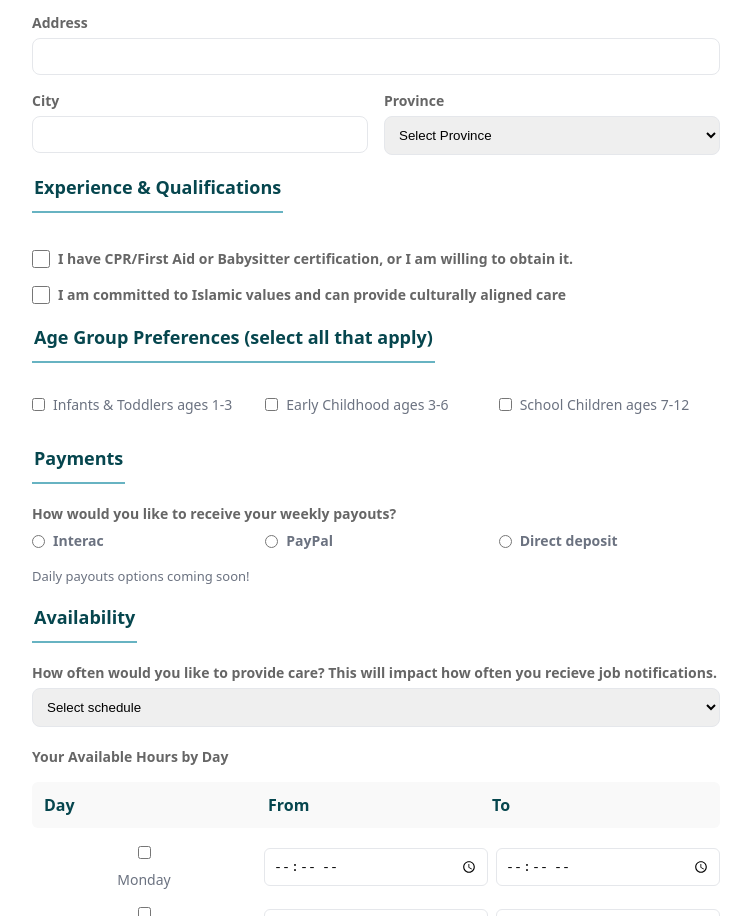
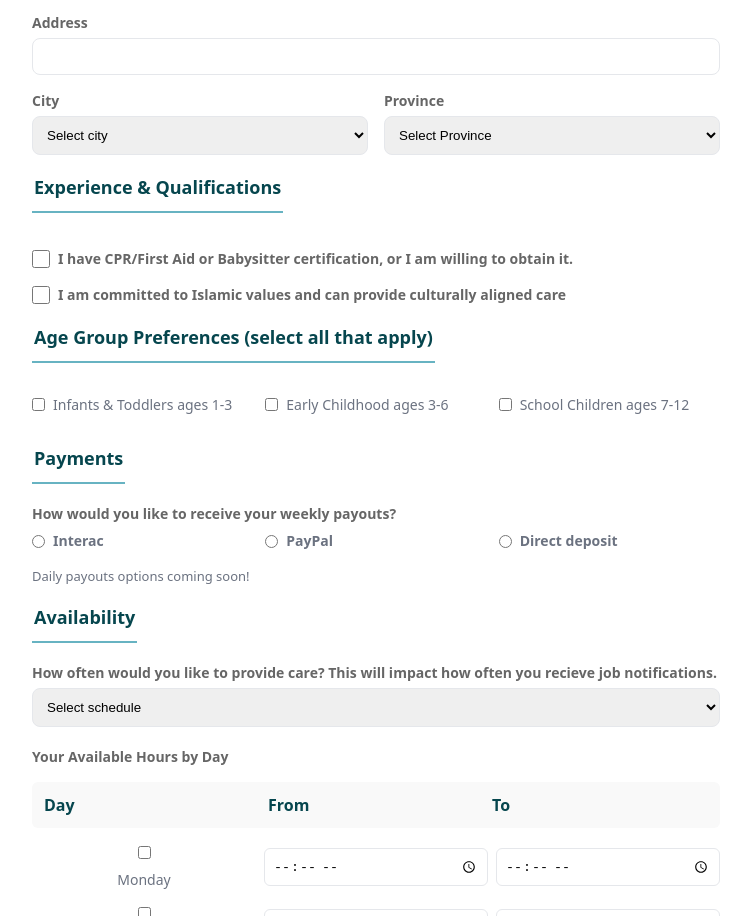
Before and after one commit to omarrashadd/assured-hearts, a plain HTML site: page apply.html in a window 1280 px wide. Shown: the part 908-1824 px from the top of the page, without its empty margins (264-1015 px from the left). Drawn offline with Linux system fonts and the light colour scheme.

Commit message:
Add province-based city dropdown for provider applications

```diff
--- a/apply.html
+++ b/apply.html
@@ -177,11 +177,13 @@
             <div style="display: grid; grid-template-columns: repeat(auto-fit, minmax(220px, 1fr)); gap: 16px; margin-top: 16px;">
               <label style="display: flex; flex-direction: column; color: #666; font-weight: 600;">
                 City
-                <input type="text" name="city" required style="padding: 10px; border: 1px solid #e5e7eb; border-radius: 8px; margin-top: 6px;">
+                <select id="providerCitySelect" name="city" required style="padding: 10px; border: 1px solid #e5e7eb; border-radius: 8px; margin-top: 6px;">
+                  <option value="">Select city</option>
+                </select>
               </label>
               <label style="display: flex; flex-direction: column; color: #666; font-weight: 600;">
                 Province
-                <select name="province" required style="padding: 10px; border: 1px solid #e5e7eb; border-radius: 8px; margin-top: 6px;">
+                <select id="providerProvinceSelect" name="province" required style="padding: 10px; border: 1px solid #e5e7eb; border-radius: 8px; margin-top: 6px;">
                   <option value="">Select Province</option>
                   <option value="AB">Alberta</option>
                   <option value="BC">British Columbia</option>
@@ -189,10 +191,13 @@
                   <option value="NB">New Brunswick</option>
                   <option value="NL">Newfoundland & Labrador</option>
                   <option value="NS">Nova Scotia</option>
+                  <option value="NT">Northwest Territories</option>
+                  <option value="NU">Nunavut</option>
                   <option value="ON">Ontario</option>
                   <option value="PE">Prince Edward Island</option>
                   <option value="QC">Quebec</option>
                   <option value="SK">Saskatchewan</option>
+                  <option value="YT">Yukon</option>
                 </select>
               </label>
             </div>
--- a/script.js
+++ b/script.js
@@ -1323,6 +1323,38 @@ document.addEventListener('DOMContentLoaded', () => {
   // Provider application -> send intake to backend
   const applicationForm = document.getElementById('applicationForm');
   if(applicationForm){
+    const provinceSelect = applicationForm.querySelector('#providerProvinceSelect');
+    const citySelect = applicationForm.querySelector('#providerCitySelect');
+    const citiesByProvince = {
+      AB: ['Calgary', 'Edmonton', 'Red Deer', 'Lethbridge'],
+      BC: ['Vancouver', 'Victoria', 'Surrey', 'Burnaby', 'Kelowna'],
+      MB: ['Winnipeg'],
+      NB: ['Saint John'],
+      NL: ["St. John's"],
+      NS: ['Halifax'],
+      NT: ['Yellowknife'],
+      NU: ['Iqaluit'],
+      ON: ['Toronto', 'Ottawa', 'Hamilton', 'London'],
+      PE: ['Charlottetown'],
+      QC: ['Quebec City', 'Montreal'],
+      SK: ['Regina', 'Saskatoon', 'Prince Albert', 'Moose Jaw', 'Yorkton', 'Swift Current'],
+      YT: ['Whitehorse']
+    };
+
+    function populateProviderCities(province){
+      if(!citySelect) return;
+      const cities = citiesByProvince[province] || [];
+      citySelect.innerHTML = '<option value="">Select city</option>' +
+        cities.map((city)=> `<option value="${city}">${city}</option>`).join('');
+    }
+
+    if(provinceSelect && citySelect){
+      populateProviderCities(provinceSelect.value);
+      provinceSelect.addEventListener('change', () => {
+        populateProviderCities(provinceSelect.value);
+      });
+    }
+
     applicationForm.addEventListener('submit', async (e)=>{
       e.preventDefault();
       const fd = new FormData(applicationForm);
```
